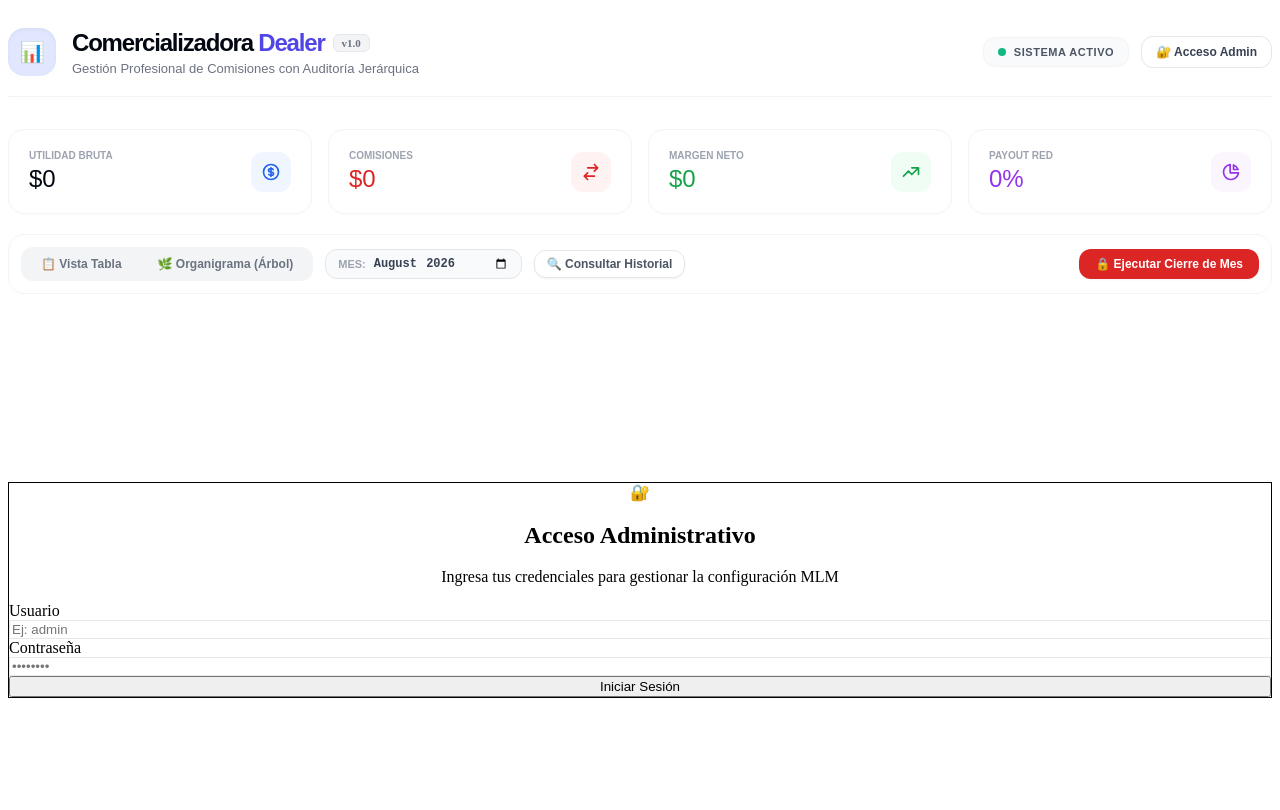
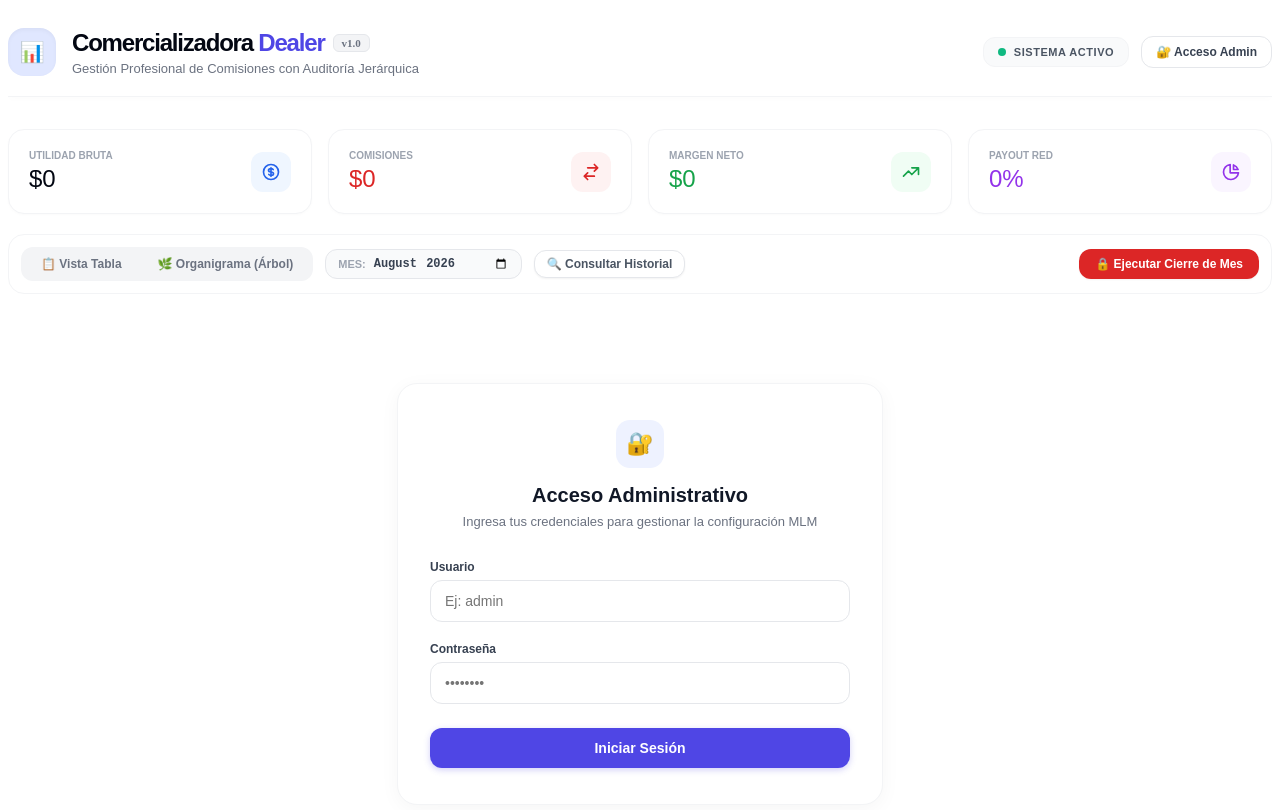
Before and after one commit to 33luisc/Comercializadora_Dealer, a React app in the folder frontend/: page / in a window 1280 px wide. Both pictures are taken after a click on the button "🔐 Acceso Admin". Shown: the top 810 px of the page. Built offline with nearby package versions, Linux system fonts and the light colour scheme; no server answers; the HTML template or start-up script is replaced by a standard one.

Commit message:
Login
Actualización visual

```diff
--- a/frontend/src/components/LoginView.jsx
+++ b/frontend/src/components/LoginView.jsx
@@ -24,7 +24,6 @@ export default function LoginView({ onLoginSuccess }) {
         throw new Error(data.error || 'Error al iniciar sesión');
       }
 
-      // Guardar token y usuario en localStorage
       localStorage.setItem('adminToken', data.token);
       localStorage.setItem('adminUser', JSON.stringify(data.usuario));
 
@@ -36,44 +35,112 @@ export default function LoginView({ onLoginSuccess }) {
     }
   };
 
+  const inputStyle = {
+    width: '100%',
+    padding: '12px 14px',
+    fontSize: '14px',
+    borderRadius: '12px',
+    border: '1px solid #e5e7eb',
+    backgroundColor: '#ffffff',
+    outline: 'none',
+    boxSizing: 'border-box',
+    fontFamily: 'sans-serif',
+    transition: 'border-color 0.2s ease, box-shadow 0.2s ease'
+  };
+
+  const labelStyle = {
+    display: 'block',
+    fontSize: '12px',
+    fontWeight: '700',
+    color: '#374151',
+    marginBottom: '6px',
+    fontFamily: 'sans-serif'
+  };
+
   return (
-    <div className="flex items-center justify-center min-h-[70vh] px-4">
-      <div className="w-full max-w-md bg-white border border-slate-200 rounded-2xl shadow-sm p-8">
-        <div className="text-center mb-6">
-          <div className="w-12 h-12 bg-indigo-50 text-indigo-600 rounded-xl flex items-center justify-center mx-auto mb-3 font-bold text-xl">
+    <div style={{
+      display: 'flex',
+      alignItems: 'center',
+      justifyContent: 'center',
+      minHeight: '65vh',
+      padding: '24px 16px',
+      fontFamily: 'sans-serif'
+    }}>
+      <div style={{
+        width: '100%',
+        maxWidth: '420px',
+        backgroundColor: '#ffffff',
+        borderRadius: '20px',
+        border: '1px solid #f3f4f6',
+        padding: '36px 32px',
+        boxShadow: '0 4px 20px rgba(0, 0, 0, 0.04)'
+      }}>
+        {/* Encabezado */}
+        <div style={{ textAlign: 'center', marginBottom: '28px' }}>
+          <div style={{
+            width: '48px',
+            height: '48px',
+            backgroundColor: '#eef2ff',
+            color: '#4f46e5',
+            borderRadius: '14px',
+            display: 'flex',
+            alignItems: 'center',
+            justifyContent: 'center',
+            margin: '0 auto 16px auto',
+            fontSize: '22px'
+          }}>
             🔐
           </div>
-          <h2 className="text-xl font-bold text-slate-900">Acceso Administrativo</h2>
-          <p className="text-xs text-slate-500 mt-1">Ingresa tus credenciales para gestionar la configuración MLM</p>
+          <h2 style={{ margin: 0, fontSize: '20px', fontWeight: '800', color: '#111827' }}>
+            Acceso Administrativo
+          </h2>
+          <p style={{ margin: '6px 0 0 0', fontSize: '13px', color: '#6b7280', lineHeight: '1.4' }}>
+            Ingresa tus credenciales para gestionar la configuración MLM
+          </p>
         </div>
 
+        {/* Alerta de Error */}
         {error && (
-          <div className="mb-4 p-3 bg-red-50 border border-red-200 text-red-700 text-xs rounded-xl flex items-center gap-2">
-            ⚠️ {error}
+          <div style={{
+            marginBottom: '20px',
+            padding: '12px 14px',
+            backgroundColor: '#fef2f2',
+            border: '1px solid #fecaca',
+            color: '#dc2626',
+            fontSize: '13px',
+            borderRadius: '12px',
+            display: 'flex',
+            alignItems: 'center',
+            gap: '8px',
+            fontWeight: '500'
+          }}>
+            <span>⚠️</span>
+            <span>{error}</span>
           </div>
         )}
 
-        <form onSubmit={handleSubmit} className="space-y-4">
+        {/* Formulario */}
+        <form onSubmit={handleSubmit} style={{ display: 'flex', flexDirection: 'column', gap: '20px' }}>
           <div>
-            <label className="block text-xs font-semibold text-slate-700 mb-1">Usuario</label>
+            <label style={labelStyle}>Usuario</label>
             <input
               type="text"
               required
               value={usuario}
               onChange={(e) => setUsuario(e.target.value)}
-              className="w-full px-3 py-2 text-sm border border-slate-200 rounded-xl focus:outline-none focus:ring-2 focus:ring-indigo-500/20 focus:border-indigo-500"
+              style={inputStyle}
               placeholder="Ej: admin"
             />
           </div>
 
           <div>
-            <label className="block text-xs font-semibold text-slate-700 mb-1">Contraseña</label>
+            <label style={labelStyle}>Contraseña</label>
             <input
               type="password"
               required
               value={password}
               onChange={(e) => setPassword(e.target.value)}
-              className="w-full px-3 py-2 text-sm border border-slate-200 rounded-xl focus:outline-none focus:ring-2 focus:ring-indigo-500/20 focus:border-indigo-500"
+              style={inputStyle}
               placeholder="••••••••"
             />
           </div>
@@ -81,7 +148,20 @@ export default function LoginView({ onLoginSuccess }) {
           <button
             type="submit"
             disabled={cargando}
-            className="w-full py-2.5 px-4 bg-indigo-600 hover:bg-indigo-700 text-white font-semibold rounded-xl text-sm transition-all shadow-sm disabled:opacity-50"
+            style={{
+              width: '100%',
+              backgroundColor: cargando ? '#a5b4fc' : '#4f46e5',
+              color: '#ffffff',
+              padding: '12px 16px',
+              borderRadius: '12px',
+              border: 'none',
+              fontSize: '14px',
+              fontWeight: '700',
+              cursor: cargando ? 'not-allowed' : 'pointer',
+              boxShadow: '0 2px 6px rgba(79, 70, 229, 0.25)',
+              transition: 'all 0.2s ease',
+              marginTop: '4px'
+            }}
           >
             {cargando ? 'Verificando...' : 'Iniciar Sesión'}
           </button>
```
